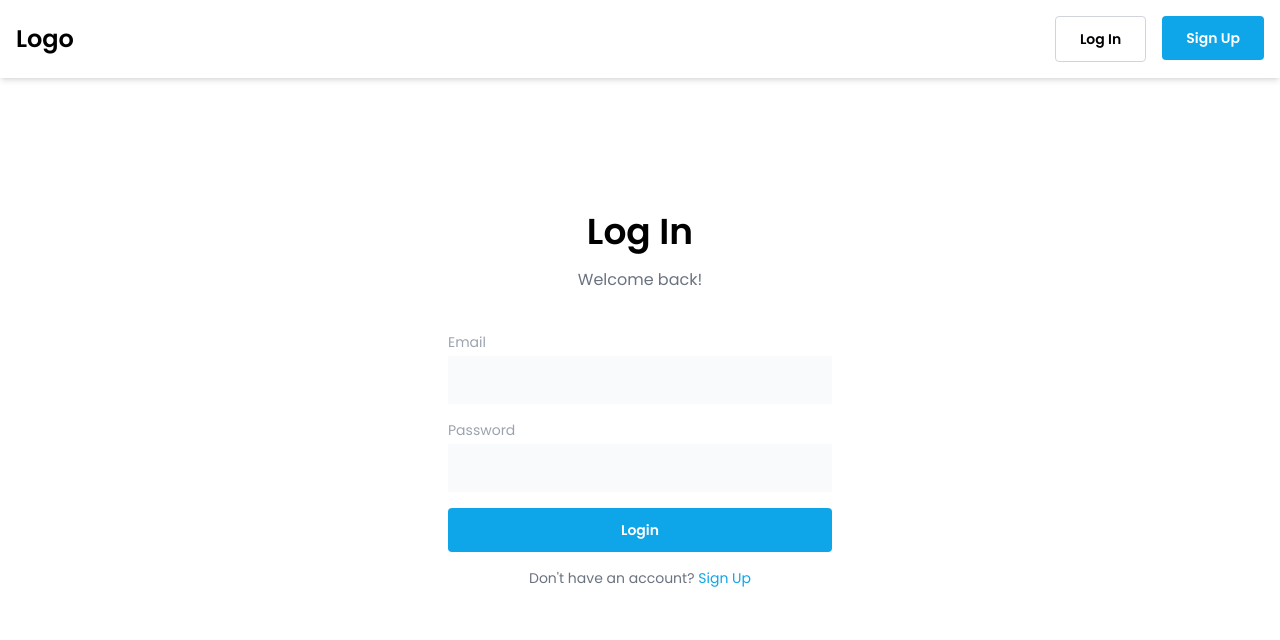
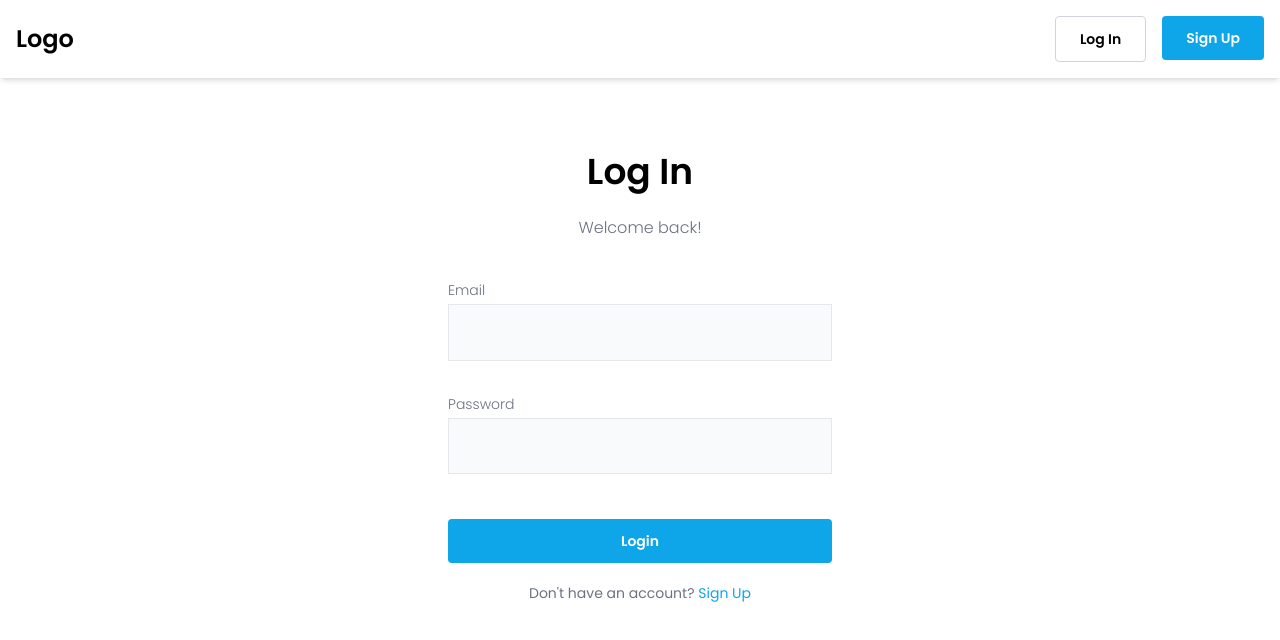
Before and after one commit to AnaAdrian/cv-generator, a React (Vite) app: page /login in a window 1280 px wide. Shown: the top 640 px of the page. Built offline with nearby package versions, Linux system fonts and the light colour scheme.

Commit message:
updated the auth, finished the login page design

```diff
--- a/index.html
+++ b/index.html
@@ -1,14 +1,15 @@
-<!DOCTYPE html>
+<!doctype html>
 <html lang="en">
   <head>
     <meta charset="UTF-8" />
     <link rel="icon" type="image/svg+xml" href="" />
     <meta name="viewport" content="width=device-width, initial-scale=1.0" />
+    <link rel="preconnect" href="https://fonts.googleapis.com" />
+    <link rel="preconnect" href="https://fonts.gstatic.com" crossorigin />
     <link
-      href="https://fonts.googleapis.com/css2?family=Poppins:wght@400;600&display=swap"
+      href="https://fonts.googleapis.com/css2?family=Poppins:wght@100;200;300;400;500;600&display=swap"
       rel="stylesheet"
     />
-
     <title>CV Generator</title>
   </head>
   <body>
--- a/package.json
+++ b/package.json
@@ -16,6 +16,7 @@
     "@tanstack/react-query-devtools": "^5.20.1",
     "react": "^18.2.0",
     "react-dom": "^18.2.0",
+    "react-hook-form": "^7.50.1",
     "react-hot-toast": "^2.4.1",
     "react-icons": "^5.0.1",
     "react-redux": "^9.1.0",
--- a/src/pages/Login.jsx
+++ b/src/pages/Login.jsx
@@ -1,52 +1,80 @@
-import { useState } from "react";
-import { useNavigate } from "react-router-dom";
+import { useNavigate, NavLink } from "react-router-dom";
+import { useForm } from "react-hook-form";
 
 import Input from "../ui/Input";
 import Button from "../ui/Button";
-import { NavLink } from "react-router-dom";
+import Error from "../ui/Error";
 import { useAuth } from "../auth/AuthContext";
+import Loader from "../ui/Loader";
+import { useEffect } from "react";
 
 const LoginPage = () => {
   const navigate = useNavigate();
-  const [name, setName] = useState("");
-  const [password, setPassword] = useState("");
   const { signIn } = useAuth();
+  const {
+    register,
+    handleSubmit,
+    formState: { errors: formErrors, isSubmitting },
+    setError,
+    clearErrors,
+  } = useForm();
 
-  async function handleLogin(e) {
-    e.preventDefault();
+  useEffect(() => {
+    if (isSubmitting) clearErrors("auth");
+  }, [isSubmitting, clearErrors]);
+
+  async function handleLogin(data) {
+    const { name, password } = data;
     const { error } = await signIn(name, password);
-    if (!error) navigate("/app");
+    if (error) {
+      setError("auth", { message: error.message });
+    } else navigate("/app");
   }
 
   return (
     <div className="flex h-screen items-center justify-center">
-      <form className="w-full max-w-sm" onSubmit={handleLogin}>
-        <h1 className="mb-4 text-center text-4xl font-bold">Log In</h1>
-        <p className="text-md mb-10 text-center font-light text-gray-500">
-          Welcome back!
-        </p>
+      <form className="w-full max-w-sm" onSubmit={handleSubmit(handleLogin)}>
+        <div className="mb-10 flex flex-col gap-6 text-center">
+          <h1 className=" text-4xl font-bold">Log In</h1>
+          <p className="text-md font-light text-gray-500">Welcome back!</p>
+        </div>
         <Input
           type="text"
-          placeholder="Email"
-          value={name}
-          onChange={(e) => setName(e.target.value)}
+          label="Email"
+          error={formErrors?.name?.message}
+          {...register("name", {
+            required: "Email is required",
+          })}
         />
         <Input
           type="password"
-          placeholder="Password"
-          value={password}
-          onChange={(e) => setPassword(e.target.value)}
+          label="Password"
+          error={formErrors?.password?.message}
+          {...register("password", {
+            required: "Password is required",
+          })}
         />
-        <div className="flex flex-col space-y-4">
+        <div className="mt-5 flex flex-col gap-5">
           <Button type="submit" variant="primary">
+            <div className="flex justify-center gap-2 ">
+              {isSubmitting && <Loader size="sm" color="white" />}
               Login
+            </div>
           </Button>
-          <p className="text-center text-sm text-gray-500">
+          <div className="flex flex-col gap-5 text-center">
+            <p className=" text-sm text-gray-500">
               Don&apos;t have an account?{" "}
               <NavLink to="/signup" className="text-sky-500">
                 Sign Up
               </NavLink>
             </p>
+            <div className="min-h-[25px]">
+              {" "}
+              {formErrors?.auth && (
+                <Error size="md">{formErrors.auth.message}</Error>
+              )}
+            </div>
+          </div>
         </div>
       </form>
     </div>
--- a/src/pages/SignUp.jsx
+++ b/src/pages/SignUp.jsx
@@ -1,5 +1,4 @@
 import { useState } from "react";
-
 import Input from "../ui/Input";
 import Button from "../ui/Button";
 import { useNavigate } from "react-router-dom";
@@ -26,42 +25,47 @@ const SignUpPage = () => {
 
   return (
     <div className="flex h-screen items-center justify-center">
-      <form className="w-full max-w-sm" onSubmit={handleSignUp}>
-        <h1 className="mb-4 text-center text-4xl font-bold">Sign Up</h1>
-        <p className="text-md mb-10 text-center font-light text-gray-500">
+      <form className="w-full max-w-2xl space-y-4" onSubmit={handleSignUp}>
+        <div className="mb-20 flex flex-col gap-7">
+          <h1 className="text-center text-4xl font-bold">Sign Up</h1>
+          <p className="text-md text-center font-light text-gray-500">
             Create your account
           </p>
+        </div>
+
+        <div className="grid grid-cols-2 gap-x-4">
           <Input
             type="text"
-          placeholder="Name"
+            label="Name"
             value={name}
             onChange={(e) => setName(e.target.value)}
           />
           <Input
             type="email"
-          placeholder="Email"
+            label="Email"
             value={email}
             onChange={(e) => setEmail(e.target.value)}
           />
           <Input
             type="password"
-          placeholder="Password"
+            label="Password"
             value={password}
             onChange={(e) => setPassword(e.target.value)}
           />
           <Input
             type="password"
-          placeholder="Confirm Password"
+            label="Confirm Password"
             value={confirmPassword}
             onChange={(e) => setConfirmPassword(e.target.value)}
           />
-        <div className="flex flex-col space-y-4">
+        </div>
+        <div className="mt-6 grid grid-cols-2 gap-4">
+          <Button type="button" variant="back" onClick={handleGoBack}>
+            Back
+          </Button>
+          {/* Make "Sign Up" button larger by spanning two columns */}
           <Button type="submit" variant="primary">
             Sign Up
-          </Button>
-
-          <Button type="button" variant="back" onClick={handleGoBack}>
-            Back
           </Button>
         </div>
       </form>
--- a/src/ui/AuthLayout.jsx
+++ b/src/ui/AuthLayout.jsx
@@ -6,7 +6,7 @@ function AuthLayout({ children }) {
       <div className="absolute inset-x-0 top-0">
         <Header />
       </div>
-      <div className="flex min-h-[800px] flex-col justify-center">
+      <div className="flex min-h-[680px] flex-col justify-center">
         {children}
       </div>
     </div>
--- a/src/ui/Button.jsx
+++ b/src/ui/Button.jsx
@@ -1,4 +1,4 @@
-function Button({ type, onClick, children, variant }) {
+function Button({ children, variant, ...rest }) {
   const variants = {
     primary: "bg-sky-500 hover:bg-sky-600 text-white active:bg-sky-700",
     secondary: "bg-gray-500 hover:bg-gray-600 text-white active:bg-gray-700",
@@ -12,9 +12,8 @@ function Button({ type, onClick, children, variant }) {
 
   return (
     <button
-      type={type}
-      onClick={onClick}
       className={`${style} rounded-[4px] px-6 py-3 text-sm font-semibold transition-all duration-100 ease-in-out `}
+      {...rest}
     >
       {children}
     </button>
--- /dev/null
+++ b/src/ui/Error.jsx
@@ -0,0 +1,15 @@
+function Error({ size, children }) {
+  const sizes = {
+    sm: "text-[13px]",
+    md: "text-[15px]",
+    lg: "text-[18px]",
+  };
+  const style = sizes[size];
+  return <span className={`${style} font-light text-red-500`}>{children}</span>;
+}
+
+Error.defaultProps = {
+  size: "sm",
+};
+
+export default Error;
--- a/src/ui/Input.jsx
+++ b/src/ui/Input.jsx
@@ -1,26 +1,27 @@
 import { forwardRef } from "react";
+import Error from "../ui/Error";
 
-const Input = forwardRef(({ type, placeholder, ...rest }, ref) => {
+const Input = forwardRef(({ label, error, ...rest }, ref) => {
   return (
-    <div className="group mb-4">
+    <div className="group mb-2">
       <label
-        htmlFor={`input-${placeholder}`}
-        className="block text-sm font-light text-gray-400"
+        htmlFor={`input-${label}`}
+        className="block text-sm font-light text-gray-500"
       >
-        {placeholder}
+        {label}
       </label>
       <div className="relative mt-1">
         <input
           ref={ref}
-          type={type}
-          id={`input-${placeholder}`}
+          id={`input-${label}`}
           {...rest}
-          className="relative w-full bg-slate-50 px-3 py-3 font-medium text-gray-700 focus:outline-none"
+          className="font-small w-full border bg-slate-50 px-3 py-4 text-[15px] text-gray-500 focus:outline-none"
         />
         <div className="absolute bottom-0 left-0 h-0.5 w-full bg-transparent">
           <div className="absolute bottom-0 h-0.5 w-0 bg-sky-500 transition-all duration-75 group-focus-within:w-full"></div>
         </div>
       </div>
+      <div className=" min-h-[25px]"> {error && <Error>{error}</Error>}</div>
     </div>
   );
 });
--- a/src/ui/Loader.jsx
+++ b/src/ui/Loader.jsx
@@ -1,5 +1,34 @@
-function Loader() {
-  return <div>Loading...</div>;
+function Loader({ size, color }) {
+  const sizes = {
+    sm: "h-5 w-5",
+    md: "h-12 w-12",
+    lg: "h-16 w-16",
+  };
+
+  const colors = {
+    primary: "border-sky-500",
+    secondary: "border-red-500",
+    white: "border-white",
+  };
+
+  // Use Tailwind's border-opacity to control the visibility of the border
+  const borderOpacity = "border-opacity-80";
+
+  const style = sizes[size];
+  const borderColor = colors[color];
+
+  return (
+    <div className="flex items-center justify-center">
+      <div
+        className={`animate-spin rounded-full border-2 ${borderColor} ${borderOpacity} ${style} border-t-transparent`}
+      ></div>
+    </div>
+  );
 }
 
+Loader.defaultProps = {
+  size: "md",
+  color: "primary",
+};
+
 export default Loader;
```
Also changed, not shown: 1 other file (tests, documents, lock files or other folders). Lines whose indentation alone changed are shown as unchanged.
